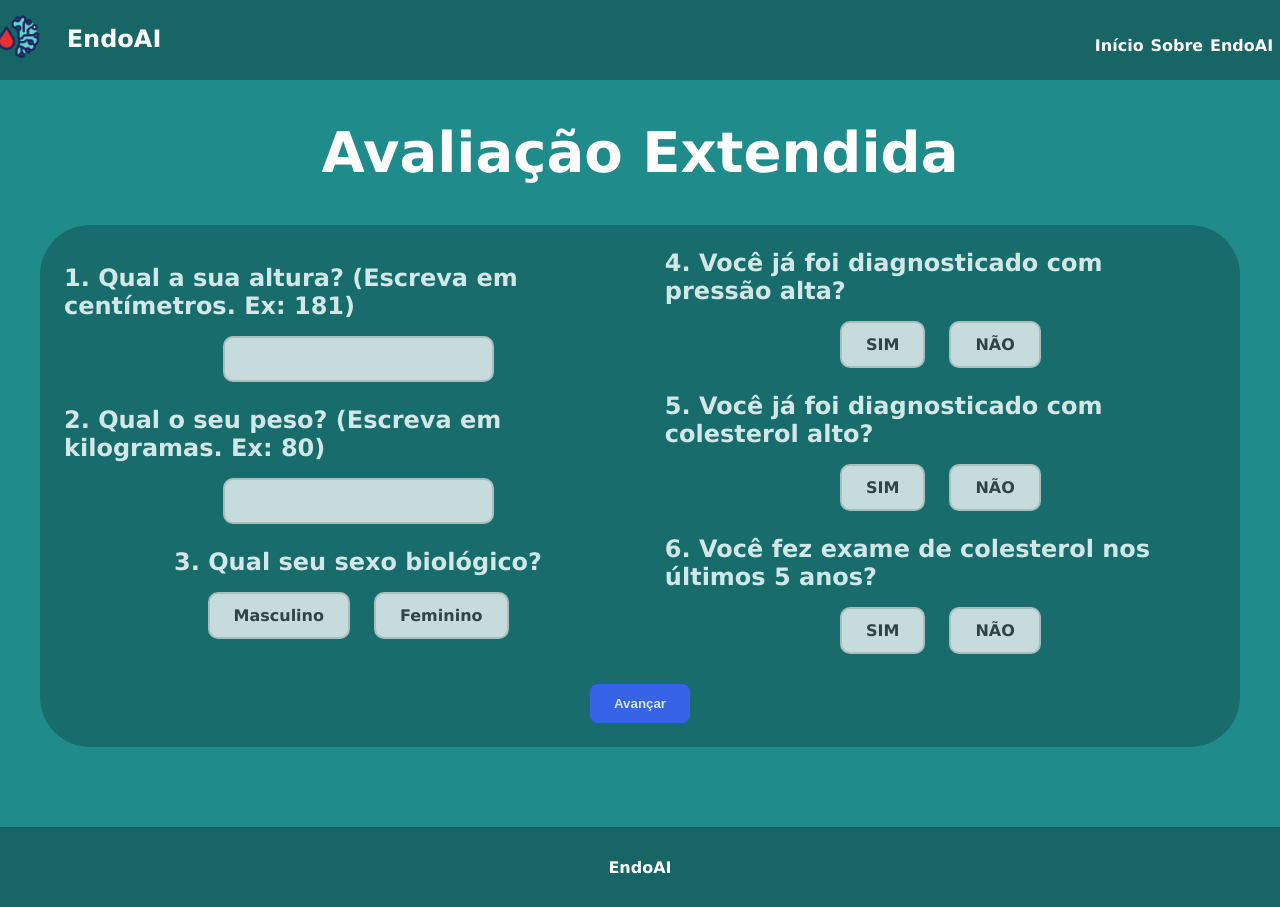
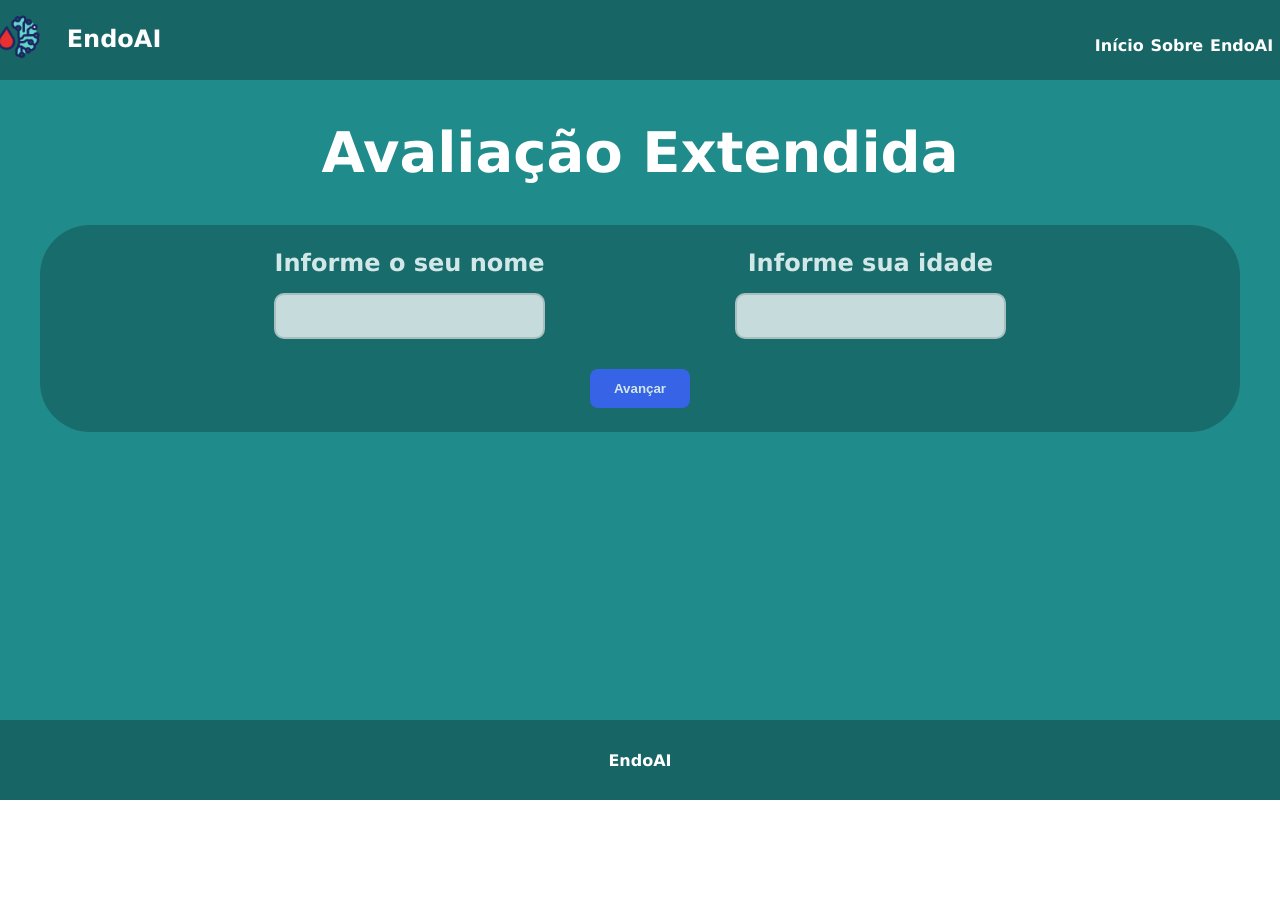
Before and after one commit to paulo-campos-57/EndoAI, a React (Create React App) app in the folder frontend/endo-front/: page /extendido in a window 1280 px wide. After the commit the page ends 800 px from the top, so only its background shows below. Built offline with nearby package versions, Linux system fonts and the light colour scheme.

Commit message:
feat: recieve user name and age

```diff
--- a/frontend/endo-front/src/pages/Extended/Extended.module.css
+++ b/frontend/endo-front/src/pages/Extended/Extended.module.css
@@ -34,6 +34,31 @@
     justify-content: space-between;
     padding: 3vh;
     margin-bottom: 10vh;
+}
+
+.firstQuestion {
+    font-size: 3vh;
+    font-weight: 800;
+    width: 100%;
+    display: flex;
+    justify-content: center;
+    align-items: center;
+}
+
+.firstQuestionContainer {
+    display: flex;
+    height: 100%;
+    width: 80%;
+    justify-content: space-around;
+    align-items: center;
+    text-align: center;
+}
+
+.capsule {
+    display: flex;
+    flex-direction: column;
+    justify-content: center;
+    align-items: center;
 }
 
 .sideQuestion {
--- a/frontend/endo-front/src/pages/Extended/index.js
+++ b/frontend/endo-front/src/pages/Extended/index.js
@@ -5,12 +5,13 @@ import Header from "../../components/Header";
 import Footer from "../../components/Footer";
 
 function Extended() {
+    const [userName, setUserName] = useState("");
     const [showSmokerInfo, setShowSmokerInfo] = useState(false);
     const [showAlcoholInfo, setShowAlcoholInfo] = useState(false);
     const [step, setStep] = useState(1);
 
     const nextStep = () => {
-        setStep(prev => Math.min(prev + 1, 2));
+        setStep(prev => Math.min(prev + 1, 3));
     };
 
     const prevStep = () => {
@@ -22,9 +23,40 @@ function Extended() {
             <div className={styles.container}>
                 <Header />
                 <div className={styles.content}>
-                    <div className={styles.title}>Avaliação Extendida</div>
+                    <div className={styles.title}>Avaliação Extendida {userName && `- ${userName}`}</div>
                     <form className={styles.ansForm}>
                         {step === 1 && (
+                            <div className={styles.firstQuestion}>
+                                <div className={styles.firstQuestionContainer}>
+                                    <div className={styles.capsule}>
+                                        <div className={styles.question}>Informe o seu nome</div>
+                                        <div className={styles.questionAns}>
+                                            <input
+                                                type="text"
+                                                name="Name"
+                                                className={styles.numberInput}
+                                                value={userName}
+                                                onChange={(e) => setUserName(e.target.value)}
+                                            />
+                                        </div>
+                                    </div>
+                                    <div className={styles.capsule}>
+                                        <div className={styles.question}>Informe sua idade</div>
+                                        <div className={styles.questionAns}>
+                                            <input
+                                                type="text"
+                                                name="Age"
+                                                maxLength={3}
+                                                pattern="\d{1,3}"
+                                                inputMode="numeric"
+                                                className={styles.numberInput}
+                                            />
+                                        </div>
+                                    </div>
+                                </div>
+                            </div>
+                        )}
+                        {step === 2 && (
                             <div className={styles.question}>
                                 <div className={styles.sideQuestion}>
                                     {/* Bloco 1 de perguntas */}
@@ -123,7 +155,7 @@ function Extended() {
                             </div>
                         )}
 
-                        {step === 2 && (
+                        {step === 3 && (
                             <div className={styles.question}>
                                 <div className={styles.sideQuestion}>
                                     {/* Bloco 2 de perguntas */}
@@ -267,12 +299,12 @@ function Extended() {
                                     Voltar
                                 </button>
                             )}
-                            {step < 2 && (
+                            {step < 3 && (
                                 <button type="button" className={styles.navButton} onClick={nextStep}>
                                     Avançar
                                 </button>
                             )}
-                            {step === 2 && (
+                            {step === 3 && (
                                 <button type="submit" className={styles.navButton}>
                                     Enviar
                                 </button>
```
Lines whose indentation alone changed are shown as unchanged.
